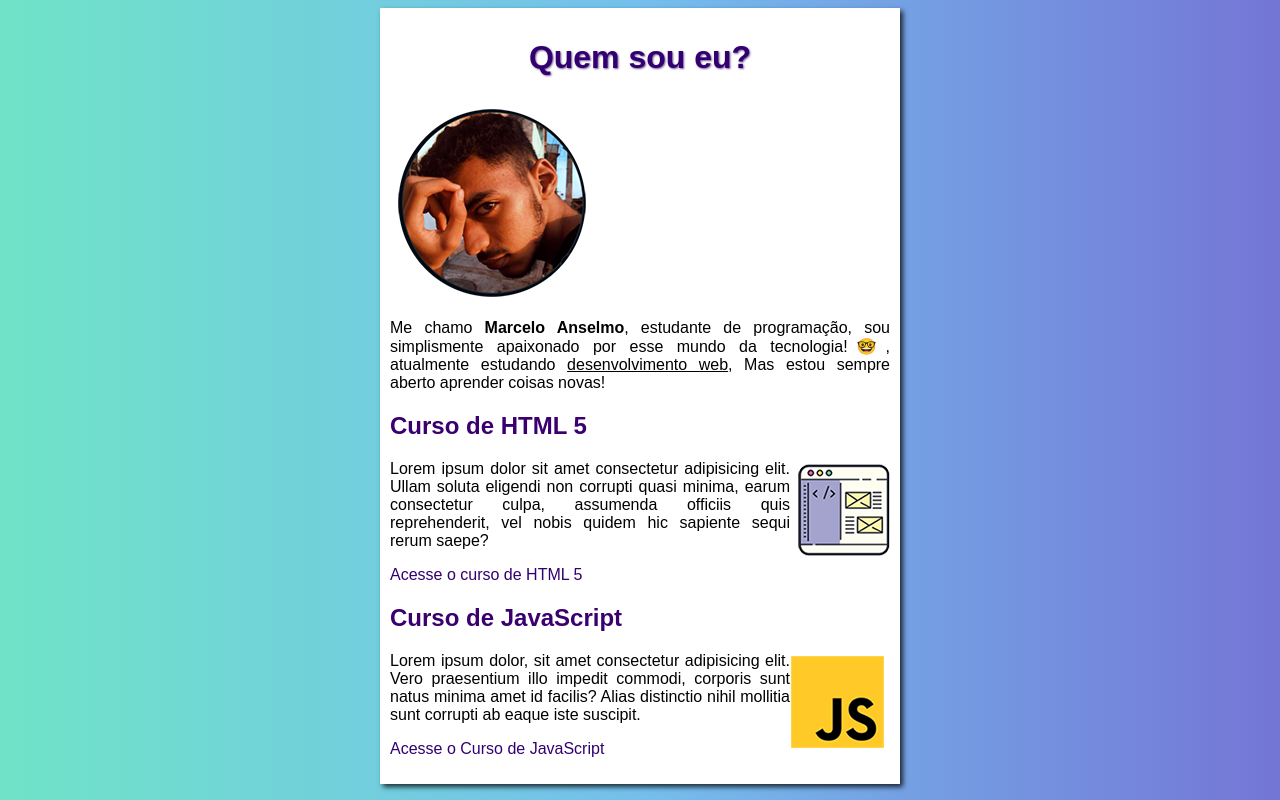
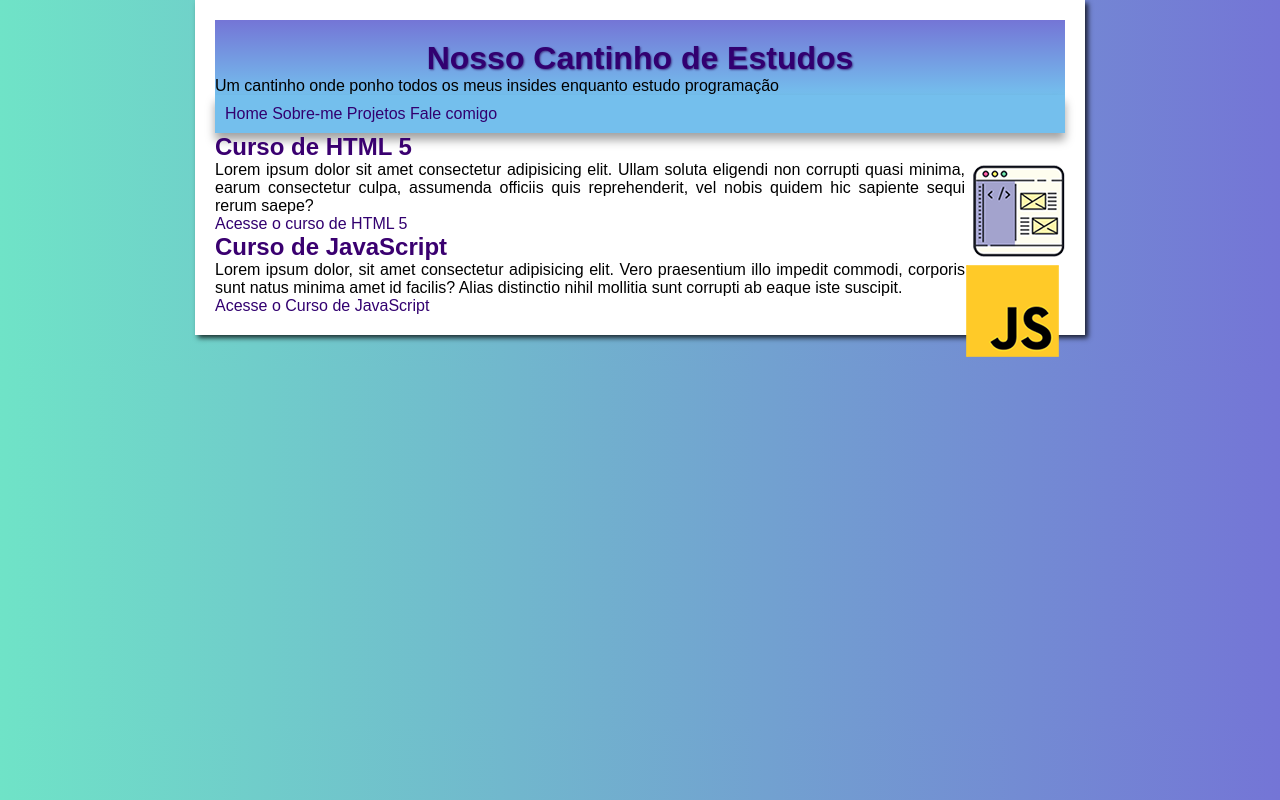
Before and after one commit to Croneydbr/Projeto_Site, a plain HTML site: page index.html in a window 1280 px wide. Drawn offline with Linux system fonts and the light colour scheme.

Commit message:
disign changes and index too

```diff
--- a/assets/css/style.css
+++ b/assets/css/style.css
@@ -1,22 +1,48 @@
 @charset "UTF-8";
+
+
 
 *{
     /*height: 100%;*/
+    margin: 0px;
+    padding: 0px;
     font-family: Arial, Helvetica, sans-serif;
     font-size: 16px;
 }
 
+:root {
+  --cor1: #7475D6;
+  --cor2: #74BFED;
+  --cor3: #6FE3C7;
+}
+
 
 body {
-    background-image: linear-gradient(to left, #7475D6, #74BFED, #6FE3C7);
+    background-image: linear-gradient(to left, var(--cor1), var(--cor3));
+    font-family: Arial, Helvetica, sans-serif;
 
+}
+
+header {
+  background-image: linear-gradient(to bottom, var(--cor1), var(--cor2));
+  max-height: 150px;
+  text-align: center;
+  padding-top: 20px;
+}
+
+nav {
+  background-color: var(--cor2);
+  padding: 10px;
+  box-shadow: 0px 7px 9px rgba(0, 0, 0, 0.363);
 }
 
 main {
     background-color: white;
-    width: 500px;
+    min-width: 300px;
+    max-width: 850px;
     margin: auto;
-    padding: 10px;
+    margin-bottom: 30px;
+    padding: 20px;
     box-shadow: 3px 3px 5px rgba(0, 0, 0, 0.76);
 }
 
@@ -46,7 +72,7 @@ a {
 }
 
 #aboutme {
-  text-align: justify
+  text-align: justify;
 }
 
 a:hover{
--- a/index.html
+++ b/index.html
@@ -13,10 +13,16 @@
 <body>
     <main>
         <header>
-            <h1>Quem sou eu?</h1>
-            <img class="perfilimg" src="assets/img/perfil200.png" alt="Foto de Perfil">
-            <p id="aboutme">Me chamo <strong>Marcelo Anselmo</strong>, estudante de programação, sou simplismente apaixonado por esse mundo da tecnologia!&#x1F913, atualmente estudando <ins>desenvolvimento web</ins>, Mas estou sempre aberto aprender coisas novas!</p>
+            <h1>Nosso Cantinho de Estudos</h1>
+            <p>Um cantinho onde ponho todos os meus insides enquanto estudo programação</p>
+
         </header>
+        <nav>
+              <a href="#">Home</a>
+              <a href="#">Sobre-me</a>
+              <a href="#">Projetos</a>
+              <a href="#">Fale comigo</a>
+            </nav>
         <article>
             <h2>Curso de HTML 5</h2>
             <img class="lado" src="assets/img/curso-html-css.png" alt="Curso de HTML">
```
Also changed, not shown: 1 other file.
